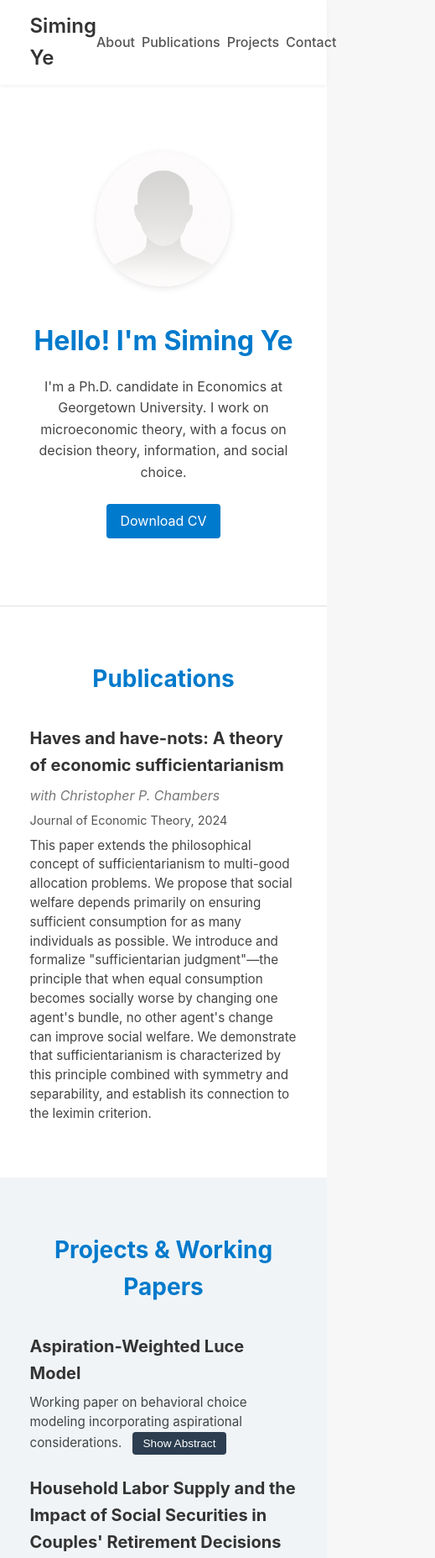
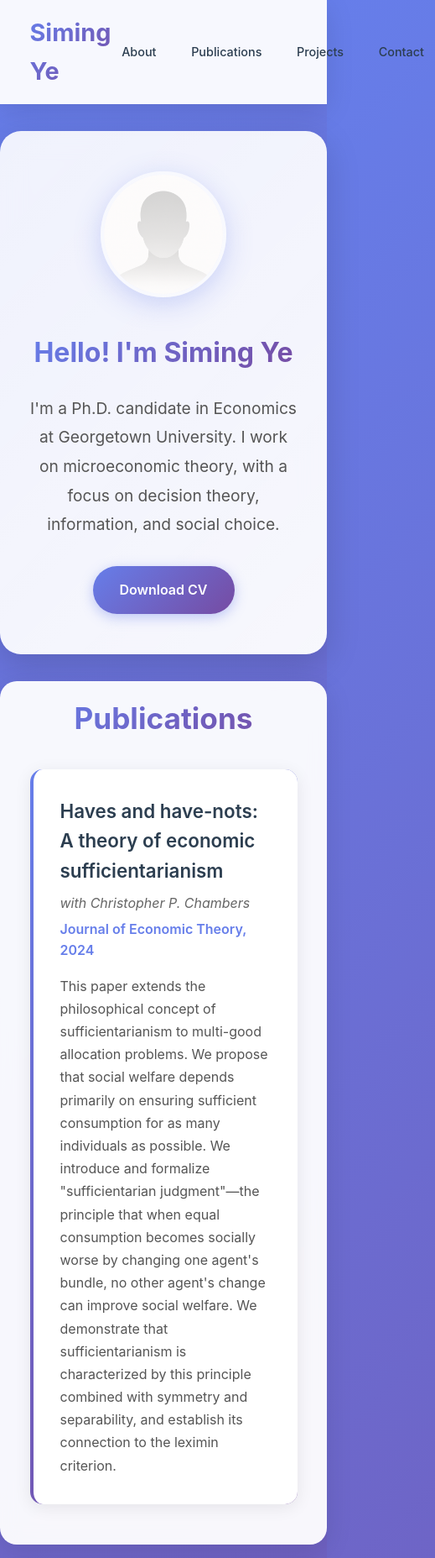
Before and after one commit to Simulate-one/SimingYe.github.io, a plain HTML site: page index.html in a window 390 px wide. Shown: the top 1855 px of the page at 84% size, 519 px wide, since content can reach past the window. Drawn offline with Linux system fonts and the light colour scheme.

Commit message:
Modernize website design with gradients, animations, and contemporary styling

```diff
--- a/style.css
+++ b/style.css
@@ -5,12 +5,17 @@
     padding: 0;
 }
 
+html {
+    scroll-behavior: smooth;
+}
+
 body {
     font-family: -apple-system, BlinkMacSystemFont, "Segoe UI", Roboto, Oxygen, Ubuntu, Cantarell,
         "Open Sans", "Helvetica Neue", sans-serif;
     line-height: 1.6;
-    color: #222;
-    background-color: #f7f7f7;
+    color: #2c3e50;
+    background: linear-gradient(135deg, #667eea 0%, #764ba2 100%);
+    min-height: 100vh;
 }
 
 .container {
@@ -22,56 +27,105 @@ body {
 
 /* Header */
 .site-header {
-    background-color: #fff;
-    box-shadow: 0 2px 4px rgba(0, 0, 0, 0.05);
+    background: rgba(255, 255, 255, 0.95);
+    backdrop-filter: blur(10px);
+    box-shadow: 0 8px 32px rgba(0, 0, 0, 0.1);
     position: sticky;
     top: 0;
     z-index: 1000;
+    transition: all 0.3s ease;
 }
 
 .site-header .container {
     display: flex;
     align-items: center;
     justify-content: space-between;
-    padding: 0.75rem 1rem;
+    padding: 1rem;
 }
 
 .logo h1 {
-    font-size: 1.5rem;
-    font-weight: 600;
-    color: #333;
+    font-size: 1.8rem;
+    font-weight: 700;
+    background: linear-gradient(135deg, #667eea 0%, #764ba2 100%);
+    -webkit-background-clip: text;
+    -webkit-text-fill-color: transparent;
+    background-clip: text;
 }
 
 .site-nav ul {
     list-style: none;
     display: flex;
-    gap: 1rem;
+    gap: 2rem;
 }
 
 .site-nav a {
     text-decoration: none;
-    color: #555;
+    color: #2c3e50;
     font-weight: 500;
-    transition: color 0.3s ease;
+    padding: 0.5rem 1rem;
+    border-radius: 20px;
+    transition: all 0.3s ease;
+    position: relative;
 }
 
 .site-nav a:hover {
-    color: #007acc;
+    background: linear-gradient(135deg, #667eea 0%, #764ba2 100%);
+    color: white;
+    transform: translateY(-2px);
+    box-shadow: 0 4px 15px rgba(102, 126, 234, 0.4);
+}
+
+/* Sections */
+.section {
+    background: rgba(255, 255, 255, 0.95);
+    backdrop-filter: blur(10px);
+    margin: 2rem 0;
+    border-radius: 20px;
+    box-shadow: 0 8px 32px rgba(0, 0, 0, 0.1);
+    overflow: hidden;
+    transition: transform 0.3s ease, box-shadow 0.3s ease;
+}
+
+.section:hover {
+    transform: translateY(-5px);
+    box-shadow: 0 12px 40px rgba(0, 0, 0, 0.15);
+}
+
+.section.alternate {
+    background: linear-gradient(135deg, rgba(102, 126, 234, 0.1) 0%, rgba(118, 75, 162, 0.1) 100%);
+}
+
+.section h2 {
+    font-size: 2.2rem;
+    font-weight: 700;
+    margin-bottom: 2rem;
+    background: linear-gradient(135deg, #667eea 0%, #764ba2 100%);
+    -webkit-background-clip: text;
+    -webkit-text-fill-color: transparent;
+    background-clip: text;
+    text-align: center;
 }
 
 /* Hero section */
 .hero-section {
-    background-color: #fff;
-    padding: 4rem 0;
-    border-bottom: 1px solid #e0e0e0;
+    background: linear-gradient(135deg, rgba(255, 255, 255, 0.9) 0%, rgba(255, 255, 255, 0.95) 100%);
+    backdrop-filter: blur(15px);
+    margin: 2rem 0;
+    border-radius: 25px;
+    box-shadow: 0 12px 40px rgba(0, 0, 0, 0.15);
+    overflow: hidden;
 }
 
 .hero-content {
     display: flex;
-    flex-wrap: wrap;
     align-items: center;
-    justify-content: center;
-    gap: 2rem;
+    gap: 3rem;
+    padding: 3rem 1rem;
+}
+
+.hero-image {
+    flex-shrink: 0;
+    position: relative;
 }
 
 .hero-image img {
@@ -79,184 +133,225 @@ body {
     height: 200px;
     border-radius: 50%;
     object-fit: cover;
-    box-shadow: 0 2px 8px rgba(0, 0, 0, 0.1);
+    box-shadow: 0 8px 32px rgba(102, 126, 234, 0.3);
+    border: 4px solid rgba(255, 255, 255, 0.5);
+    transition: transform 0.3s ease, box-shadow 0.3s ease;
 }
 
-.hero-text {
-    max-width: 600px;
+.hero-image img:hover {
+    transform: scale(1.05);
+    box-shadow: 0 12px 40px rgba(102, 126, 234, 0.4);
 }
 
 .hero-text h2 {
-    font-size: 2rem;
-    margin-bottom: 1rem;
-    color: #007acc;
+    font-size: 2.5rem;
+    font-weight: 700;
+    margin-bottom: 1.5rem;
+    background: linear-gradient(135deg, #667eea 0%, #764ba2 100%);
+    -webkit-background-clip: text;
+    -webkit-text-fill-color: transparent;
+    background-clip: text;
+    text-align: left;
 }
 
 .hero-text p {
-    margin-bottom: 1.5rem;
-    font-size: 1rem;
-    color: #444;
+    font-size: 1.2rem;
+    margin-bottom: 2rem;
+    color: #555;
+    line-height: 1.8;
 }
 
+/* Button styles */
 .btn {
     display: inline-block;
-    padding: 0.5rem 1rem;
-    background-color: #007acc;
-    color: #fff;
+    background: linear-gradient(135deg, #667eea 0%, #764ba2 100%);
+    color: white;
     text-decoration: none;
-    border-radius: 4px;
-    transition: background-color 0.3s ease;
+    padding: 1rem 2rem;
+    border-radius: 50px;
+    font-weight: 600;
+    font-size: 1rem;
+    transition: all 0.3s ease;
+    box-shadow: 0 4px 15px rgba(102, 126, 234, 0.4);
 }
 
 .btn:hover {
-    background-color: #005f99;
+    transform: translateY(-3px);
+    box-shadow: 0 8px 25px rgba(102, 126, 234, 0.6);
+    color: white;
 }
 
-/* Sections */
-.section {
-    background-color: #fff;
-    padding: 3rem 0;
+/* Publications and Projects */
+.publication-item,
+.project-item {
+    background: rgba(255, 255, 255, 0.7);
+    backdrop-filter: blur(10px);
+    padding: 2rem;
+    margin-bottom: 2rem;
+    border-radius: 15px;
+    box-shadow: 0 4px 20px rgba(0, 0, 0, 0.08);
+    transition: all 0.3s ease;
+    border-left: 4px solid transparent;
+    background-image: linear-gradient(white, white), linear-gradient(135deg, #667eea 0%, #764ba2 100%);
+    background-origin: border-box;
+    background-clip: padding-box, border-box;
 }
 
-.alternate {
-    background-color: #f0f4f7;
-}
-
-.section h2 {
-    font-size: 1.75rem;
-    margin-bottom: 2rem;
-    color: #007acc;
-    text-align: center;
-}
-
-/* Publication & project lists */
-.publication-list,
-.project-list {
-    display: grid;
-    gap: 1.5rem;
+.publication-item:hover,
+.project-item:hover {
+    transform: translateY(-3px);
+    box-shadow: 0 8px 30px rgba(0, 0, 0, 0.12);
 }
 
 .publication-item h3,
 .project-item h3 {
-    font-size: 1.25rem;
+    font-size: 1.4rem;
+    font-weight: 600;
     margin-bottom: 0.5rem;
-    color: #333;
+    color: #2c3e50;
 }
 
-.publication-item .authors {
+.authors {
     font-style: italic;
-    color: #777;
-    margin-bottom: 0.25rem;
+    color: #666;
+    margin-bottom: 0.3rem;
 }
 
-.publication-item .journal {
-    font-size: 0.9rem;
-    color: #555;
-    margin-bottom: 0.5rem;
+.journal {
+    font-weight: 600;
+    color: #667eea;
+    margin-bottom: 1rem;
 }
 
-.publication-item .description,
-.project-item p {
-    font-size: 0.95rem;
-    color: #444;
-    line-height: 1.5;
+.description {
+    color: #555;
+    line-height: 1.7;
 }
 
-/* Contact */
+/* Contact section */
+#contact {
+    text-align: center;
+}
+
 #contact p {
-    text-align: center;
-    font-size: 1rem;
-    color: #444;
+    font-size: 1.1rem;
+    margin-bottom: 1rem;
+    color: #555;
 }
 
 #contact a {
-    color: #007acc;
+    color: #667eea;
     text-decoration: none;
-    font-weight: 500;
+    font-weight: 600;
+    transition: color 0.3s ease;
 }
 
 #contact a:hover {
-    text-decoration: underline;
+    color: #764ba2;
 }
 
 /* Footer */
 .site-footer {
-    background-color: #2c3e50;
+    background: linear-gradient(135deg, #2c3e50 0%, #34495e 100%);
     color: #fff;
-    padding: 1.5rem 0;
-    margin-top: 2rem;
+    padding: 2rem 0;
+    margin-top: 3rem;
+    text-align: center;
 }
 
 .site-footer p {
-    text-align: center;
     font-size: 0.9rem;
-}
-
-/* Responsive images */
-img {
-    max-width: 100%;
-    height: auto;
+    opacity: 0.9;
 }
 
 /* Abstract toggle functionality */
 .abstract-toggle {
-    background-color: #2c3e50;
+    background: linear-gradient(135deg, #667eea 0%, #764ba2 100%);
     color: white;
     border: none;
-    padding: 0.4rem 0.8rem;
-    border-radius: 4px;
+    padding: 0.5rem 1rem;
+    border-radius: 25px;
     cursor: pointer;
     font-size: 0.85rem;
     margin-left: 0.5rem;
-    transition: background-color 0.3s ease;
+    transition: all 0.3s ease;
+    box-shadow: 0 3px 10px rgba(102, 126, 234, 0.3);
 }
 
 .abstract-toggle:hover {
-    background-color: #34495e;
+    transform: translateY(-2px);
+    box-shadow: 0 5px 15px rgba(102, 126, 234, 0.4);
 }
 
 .abstract-content {
-    margin-top: 1rem;
-    padding: 1rem;
-    background-color: #f8f9fa;
-    border-left: 4px solid #2c3e50;
-    border-radius: 4px;
+    margin-top: 1.5rem;
+    padding: 1.5rem;
+    background: linear-gradient(135deg, rgba(102, 126, 234, 0.05) 0%, rgba(118, 75, 162, 0.05) 100%);
+    border: 1px solid rgba(102, 126, 234, 0.2);
+    border-radius: 12px;
+    animation: fadeIn 0.3s ease;
+}
+
+@keyframes fadeIn {
+    from {
+        opacity: 0;
+        transform: translateY(-10px);
+    }
+    to {
+        opacity: 1;
+        transform: translateY(0);
+    }
 }
 
 .abstract-content p {
     font-size: 0.95rem;
-    line-height: 1.6;
+    line-height: 1.7;
     color: #555;
 }
 
 .paper-link {
     display: inline-block;
-    background-color: #3498db;
+    background: linear-gradient(135deg, #3498db 0%, #2980b9 100%);
     color: white;
     text-decoration: none;
-    padding: 0.4rem 0.8rem;
-    border-radius: 4px;
+    padding: 0.5rem 1rem;
+    border-radius: 25px;
     font-size: 0.85rem;
     margin-left: 0.5rem;
-    transition: background-color 0.3s ease;
+    transition: all 0.3s ease;
+    box-shadow: 0 3px 10px rgba(52, 152, 219, 0.3);
 }
 
 .paper-link:hover {
-    background-color: #2980b9;
+    transform: translateY(-2px);
+    box-shadow: 0 5px 15px rgba(52, 152, 219, 0.4);
     color: white;
 }
 
-/* Responsive adjustments */
+/* Responsive design */
 @media (max-width: 768px) {
     .hero-content {
         flex-direction: column;
         text-align: center;
+        gap: 2rem;
     }
+
     .hero-image img {
-        width: 160px;
-        height: 160px;
+        width: 150px;
+        height: 150px;
     }
+
+    .hero-text h2 {
+        font-size: 2rem;
+        text-align: center;
+    }
+
     .site-nav ul {
-        gap: 0.5rem;
+        gap: 1rem;
+    }
+
+    .site-nav a {
+        padding: 0.4rem 0.8rem;
+        font-size: 0.9rem;
     }
 }
```
